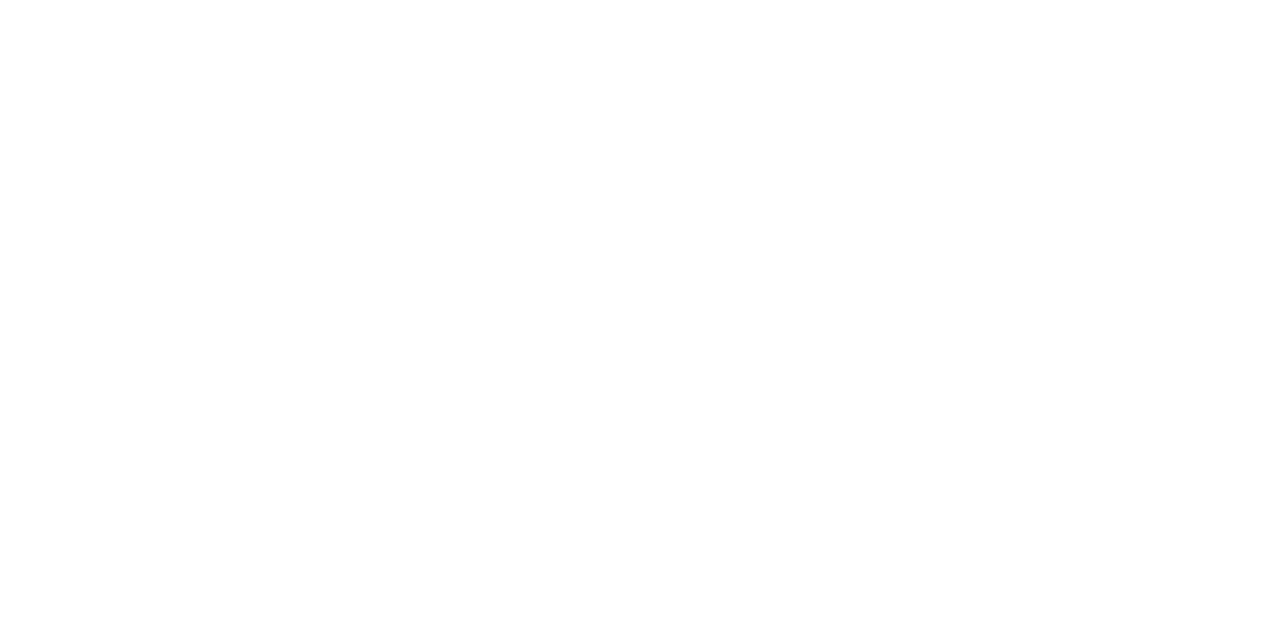
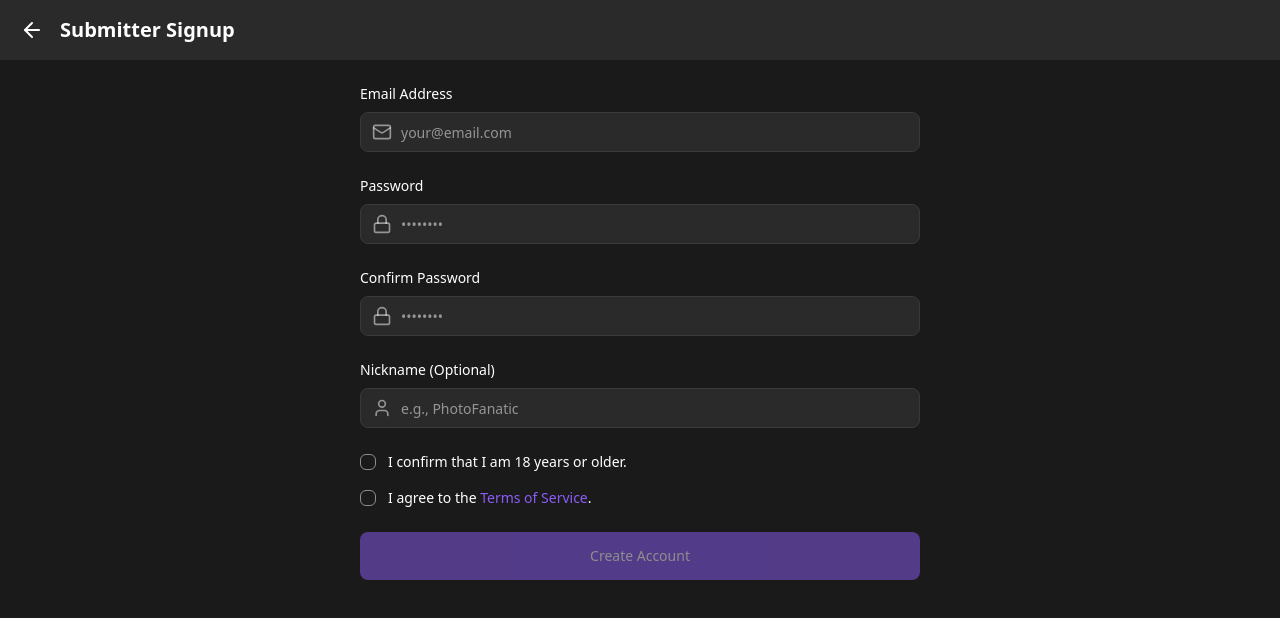
Before and after one commit to alen-ich/checkmyd, a React (Vite) app: page /signup/submitter in a window 1280 px wide. Before the commit this address had no page. Shown: the top 618 px of the page. Built offline with nearby package versions, Linux system fonts and the light colour scheme.

Commit message:
feat: added submitter sign up page

```diff
--- a/package.json
+++ b/package.json
@@ -10,6 +10,7 @@
     "preview": "vite preview"
   },
   "dependencies": {
+    "@radix-ui/react-checkbox": "^1.3.3",
     "@radix-ui/react-dialog": "^1.1.15",
     "@radix-ui/react-slot": "^1.2.4",
     "class-variance-authority": "^0.7.1",
--- /dev/null
+++ b/src/components/ui/checkbox.tsx
@@ -0,0 +1,28 @@
+import * as React from "react"
+import * as CheckboxPrimitive from "@radix-ui/react-checkbox"
+import { Check } from "lucide-react"
+
+import { cn } from "@/lib/utils"
+
+const Checkbox = React.forwardRef<
+  React.ElementRef<typeof CheckboxPrimitive.Root>,
+  React.ComponentPropsWithoutRef<typeof CheckboxPrimitive.Root>
+>(({ className, ...props }, ref) => (
+  <CheckboxPrimitive.Root
+    ref={ref}
+    className={cn(
+      "peer h-4 w-4 shrink-0 rounded-sm border border-primary ring-offset-background focus-visible:outline-none focus-visible:ring-2 focus-visible:ring-ring focus-visible:ring-offset-2 disabled:cursor-not-allowed disabled:opacity-50 data-[state=checked]:bg-primary data-[state=checked]:text-primary-foreground",
+      className
+    )}
+    {...props}
+  >
+    <CheckboxPrimitive.Indicator
+      className={cn("flex items-center justify-center text-current")}
+    >
+      <Check className="h-4 w-4" />
+    </CheckboxPrimitive.Indicator>
+  </CheckboxPrimitive.Root>
+))
+Checkbox.displayName = CheckboxPrimitive.Root.displayName
+
+export { Checkbox }
--- /dev/null
+++ b/src/components/ui/input.tsx
@@ -0,0 +1,25 @@
+import * as React from "react"
+
+import { cn } from "@/lib/utils"
+
+export interface InputProps
+  extends React.InputHTMLAttributes<HTMLInputElement> {}
+
+const Input = React.forwardRef<HTMLInputElement, InputProps>(
+  ({ className, type, ...props }, ref) => {
+    return (
+      <input
+        type={type}
+        className={cn(
+          "flex h-10 w-full rounded-md border border-input bg-background px-3 py-2 text-sm file:border-0 file:bg-transparent file:text-sm file:font-medium file:text-foreground placeholder:text-muted-foreground focus-visible:outline-none disabled:cursor-not-allowed disabled:opacity-50",
+          className
+        )}
+        ref={ref}
+        {...props}
+      />
+    )
+  }
+)
+Input.displayName = "Input"
+
+export { Input }
--- a/src/main.tsx
+++ b/src/main.tsx
@@ -1,6 +1,7 @@
 import ReactDOM from "react-dom/client";
 import { BrowserRouter, Routes, Route } from "react-router";
 import SignUp from "./pages/SignUp/SignUp";
+import SignUpSubmitter from "./pages/SignUp/SignUpSubmitter";
 import "./index.css";
 
 const rootElement = document.getElementById("root");
@@ -13,6 +14,7 @@
   <BrowserRouter>
     <Routes>
       <Route path="/" element={<SignUp />} />
+      <Route path="/signup/submitter" element={<SignUpSubmitter />} />
     </Routes>
   </BrowserRouter>,
 );
--- a/src/pages/SignUp/SignUp.tsx
+++ b/src/pages/SignUp/SignUp.tsx
@@ -1,11 +1,13 @@
 import React from 'react';
+import { useNavigate } from 'react-router';
 import { Button } from "@/components/ui/button"
 
 
 const SignUp: React.FC = () => {
+  const navigate = useNavigate();
+
   const handleSubmitterClick = () => {
-    console.log('Become a Submitter clicked');
-    // Add navigation or action logic here
+    navigate('/signup/submitter');
   };
 
   const handleRaterClick = () => {
--- /dev/null
+++ b/src/pages/SignUp/SignUpSubmitter.tsx
@@ -0,0 +1,178 @@
+import React, { useState } from 'react';
+import { useNavigate } from 'react-router';
+import { ArrowLeft, Mail, Lock, User } from 'lucide-react';
+import { Button } from "@/components/ui/button";
+import { Input } from "@/components/ui/input";
+import { Checkbox } from "@/components/ui/checkbox";
+
+const SignUpSubmitter: React.FC = () => {
+  const navigate = useNavigate();
+  const [email, setEmail] = useState('');
+  const [password, setPassword] = useState('');
+  const [confirmPassword, setConfirmPassword] = useState('');
+  const [nickname, setNickname] = useState('');
+  const [is18Plus, setIs18Plus] = useState(false);
+  const [agreedToTerms, setAgreedToTerms] = useState(false);
+
+  const handleBackClick = () => {
+    navigate('/');
+  };
+
+  const handleSubmit = (e: React.FormEvent) => {
+    e.preventDefault();
+    // Handle form submission here
+    console.log('Form submitted', { email, password, confirmPassword, nickname, is18Plus, agreedToTerms });
+  };
+
+  return (
+    <div className="min-h-screen bg-[#1a1a1a] flex flex-col m-0">
+      {/* Header with back button */}
+      <header className="bg-[#2a2a2a] px-5 py-4 flex items-center gap-4">
+        <button
+          onClick={handleBackClick}
+          className="text-white hover:text-[#8b5cf6] transition-colors"
+          aria-label="Go back"
+        >
+          <ArrowLeft className="h-6 w-6" />
+        </button>
+        <h1 className="text-white text-xl font-semibold m-0">Submitter Signup</h1>
+      </header>
+
+      {/* Main Content */}
+      <main className="flex-1 py-6 px-5 max-w-[600px] w-full mx-auto box-border">
+        <form onSubmit={handleSubmit} className="flex flex-col gap-6">
+          {/* Email Address */}
+          <div className="flex flex-col gap-2">
+            <label htmlFor="email" className="text-white text-sm font-medium">
+              Email Address
+            </label>
+            <div className="relative">
+              <Mail className="absolute left-3 top-1/2 -translate-y-1/2 h-5 w-5 text-white/50" />
+              <Input
+                id="email"
+                type="email"
+                placeholder="your@email.com"
+                value={email}
+                onChange={(e) => setEmail(e.target.value)}
+                className="pl-10 bg-[#2a2a2a] border-[#3a3a3a] text-white placeholder:text-white/50 focus-visible:border-[#8b5cf6]"
+                required
+              />
+            </div>
+          </div>
+
+          {/* Password */}
+          <div className="flex flex-col gap-2">
+            <label htmlFor="password" className="text-white text-sm font-medium">
+              Password
+            </label>
+            <div className="relative">
+              <Lock className="absolute left-3 top-1/2 -translate-y-1/2 h-5 w-5 text-white/50" />
+              <Input
+                id="password"
+                type="password"
+                placeholder="••••••••"
+                value={password}
+                onChange={(e) => setPassword(e.target.value)}
+                className="pl-10 bg-[#2a2a2a] border-[#3a3a3a] text-white placeholder:text-white/50 focus-visible:border-[#8b5cf6]"
+                required
+              />
+            </div>
+          </div>
+
+          {/* Confirm Password */}
+          <div className="flex flex-col gap-2">
+            <label htmlFor="confirmPassword" className="text-white text-sm font-medium">
+              Confirm Password
+            </label>
+            <div className="relative">
+              <Lock className="absolute left-3 top-1/2 -translate-y-1/2 h-5 w-5 text-white/50" />
+              <Input
+                id="confirmPassword"
+                type="password"
+                placeholder="••••••••"
+                value={confirmPassword}
+                onChange={(e) => setConfirmPassword(e.target.value)}
+                className="pl-10 bg-[#2a2a2a] border-[#3a3a3a] text-white placeholder:text-white/50 focus-visible:border-[#8b5cf6]"
+                required
+              />
+            </div>
+          </div>
+
+          {/* Nickname (Optional) */}
+          <div className="flex flex-col gap-2">
+            <label htmlFor="nickname" className="text-white text-sm font-medium">
+              Nickname (Optional)
+            </label>
+            <div className="relative">
+              <User className="absolute left-3 top-1/2 -translate-y-1/2 h-5 w-5 text-white/50" />
+              <Input
+                id="nickname"
+                type="text"
+                placeholder="e.g., PhotoFanatic"
+                value={nickname}
+                onChange={(e) => setNickname(e.target.value)}
+                className="pl-10 bg-[#2a2a2a] border-[#3a3a3a] text-white placeholder:text-white/50 focus-visible:border-[#8b5cf6]"
+              />
+            </div>
+          </div>
+
+          {/* Checkboxes */}
+          <div className="flex flex-col gap-4">
+            <div className="flex items-center gap-3">
+              <Checkbox
+                id="age18"
+                checked={is18Plus}
+                onCheckedChange={(checked: boolean | "indeterminate") => setIs18Plus(checked === true)}
+                className="border-white/50 data-[state=checked]:bg-[#8b5cf6] data-[state=checked]:border-[#8b5cf6]"
+              />
+              <label
+                htmlFor="age18"
+                className="text-white text-sm cursor-pointer"
+              >
+                I confirm that I am 18 years or older.
+              </label>
+            </div>
+
+            <div className="flex items-center gap-3">
+              <Checkbox
+                id="terms"
+                checked={agreedToTerms}
+                onCheckedChange={(checked: boolean | "indeterminate") => setAgreedToTerms(checked === true)}
+                className="border-white/50 data-[state=checked]:bg-[#8b5cf6] data-[state=checked]:border-[#8b5cf6]"
+              />
+              <label
+                htmlFor="terms"
+                className="text-white text-sm cursor-pointer"
+              >
+                I agree to the{' '}
+                <a
+                  href="#"
+                  className="text-[#8b5cf6] hover:underline"
+                  onClick={(e) => {
+                    e.preventDefault();
+                    // Handle terms link click
+                  }}
+                >
+                  Terms of Service
+                </a>
+                .
+              </label>
+            </div>
+          </div>
+
+          {/* Create Account Button */}
+          <Button
+            type="submit"
+            size="xl"
+            className="bg-[#8b5cf6] text-white hover:bg-[#7c3aed] w-full"
+            disabled={!is18Plus || !agreedToTerms}
+          >
+            Create Account
+          </Button>
+        </form>
+      </main>
+    </div>
+  );
+};
+
+export default SignUpSubmitter;
```
Also changed, not shown: 1 other file (tests, documents, lock files or other folders).
